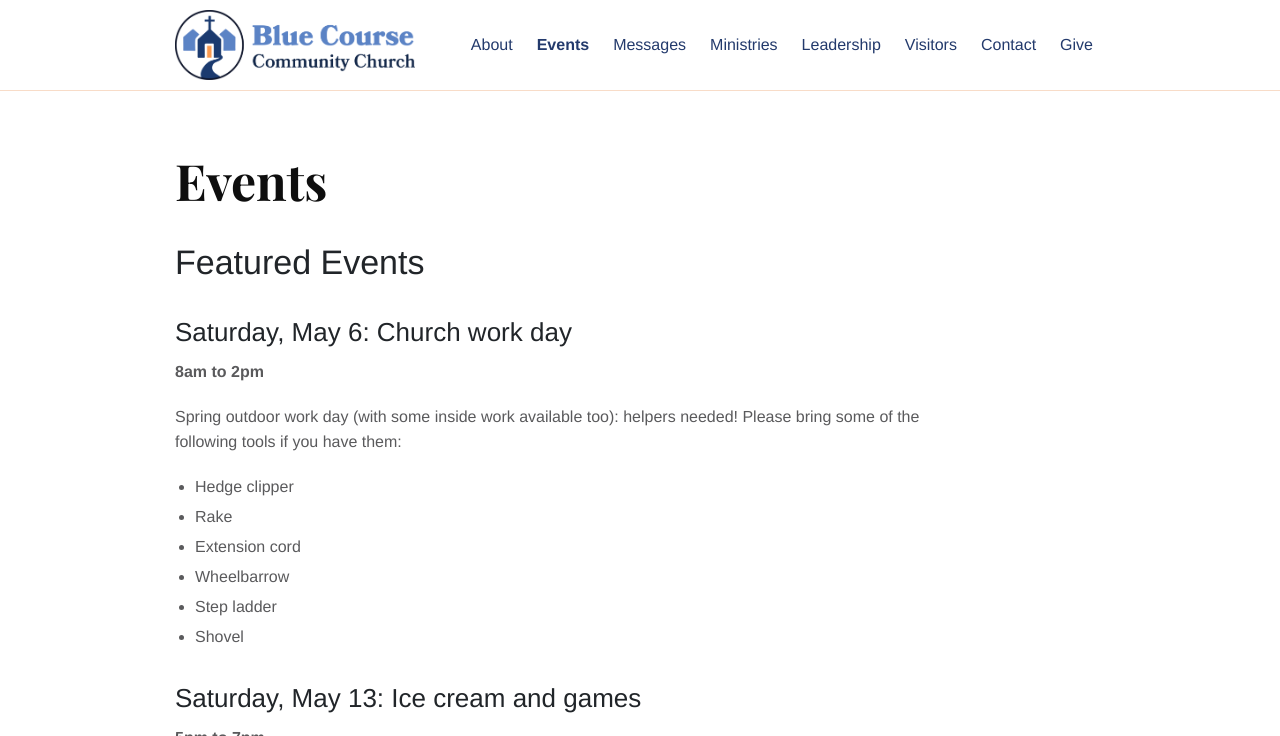
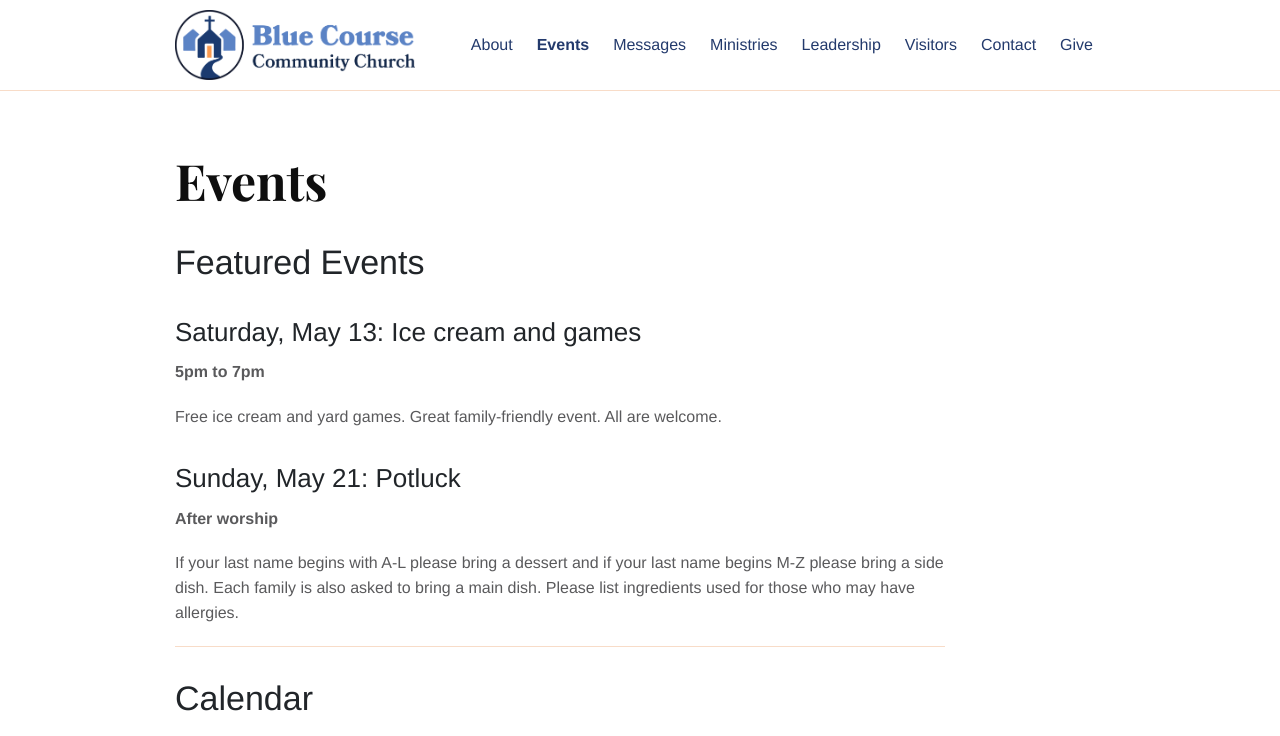
Before and after one commit to bluecoursecommunitychurch/bluecoursecommunitychurch.github.io, a Jekyll site: the page built from events.md, in a window 1280 px wide and 900 px high, cut to the strip 0-736 px from the top of the window. Built offline with Jekyll 4.4.1, drawn with Linux system fonts in a browser that asks for light colours.

Commit message:
update events

```diff
--- a/events.md
+++ b/events.md
@@ -10,21 +10,15 @@ redirect_from:
 
 # Featured Events
 
-## Saturday, May 6: Church work day
-**8am to 2pm**
-
-Spring outdoor work day (with some inside work available too): helpers needed! Please bring some of the following tools if you have them:
-* Hedge clipper
-* Rake
-* Extension cord
-* Wheelbarrow
-* Step ladder
-* Shovel
-
 ## Saturday, May 13: Ice cream and games
 **5pm to 7pm**
 
 Free ice cream and yard games. Great family-friendly event. All are welcome.
+
+## Sunday, May 21: Potluck
+**After worship**
+
+If your last name begins with A-L please bring a dessert and if your last name begins M-Z please bring a side dish.  Each family is also asked to bring a main dish.  Please list ingredients used for those who may have allergies.
 
 -----
 
```
Also changed, not shown: 1 other file.
